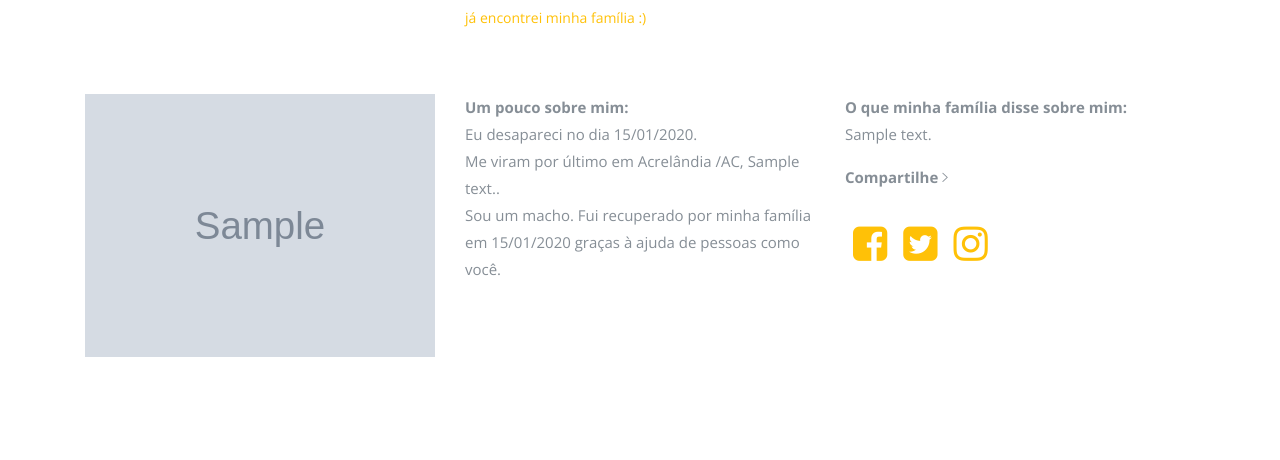
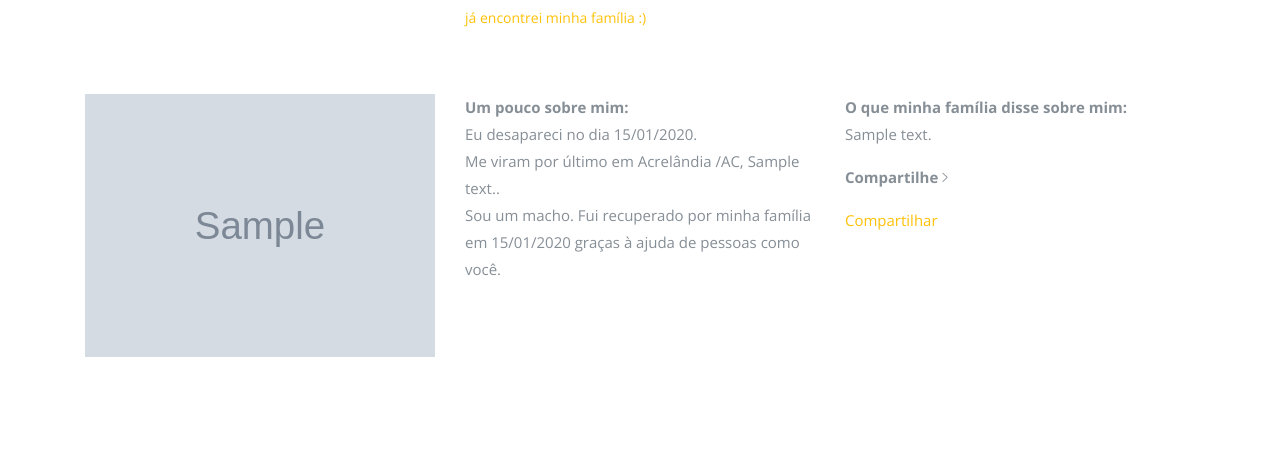
Before and after one commit to guilehm/pet-lost, a Django app: a page that uses web/templates/web/base.html in a window 1280 px wide. Shown: the part 868-1328 px from the top of the page. Run offline with Django 3.2, Linux system fonts and the light colour scheme; data comes from the database, SQL or seed files in the repository; tables that the repository leaves empty hold one stand-in row (values such as "Sample post"); grey boxes marked "Sample" are stand-in pictures; some libraries are stand-ins or nearby versions; some web fonts are replaced.

Commit message:
add facebook share button

```diff
--- a/web/templates/web/base.html
+++ b/web/templates/web/base.html
@@ -17,6 +17,8 @@
     {% endblock %}
 </head>
 <body>
+{% block facebook_sdk %}
+{% endblock %}
 <header role="banner">
     <nav class="navbar navbar-expand-lg navbar-dark bg-dark">
         <div class="container">
--- a/web/templates/web/pet_detail.html
+++ b/web/templates/web/pet_detail.html
@@ -1,7 +1,11 @@
 {% extends 'web/base.html' %}
 {% load static %}
 {% block content %}
-
+{% block facebook_sdk %}
+    <div id="fb-root"></div>
+    <script async defer
+            src="https://connect.facebook.net/pt_BR/sdk.js#xfbml=1&version=v3.2&appId=1986939548034882&autoLogAppEvents=1"></script>
+{% endblock %}
 <section class="section element-animate">
     <div class="container">
         <div class="row justify-content-center mb-5">
@@ -66,14 +70,8 @@
                 {% endif %}
                 <p><a class="font-weight-bold">Compartilhe <span class="ion-ios-arrow-right"></span></a></p>
                 <ul class="list-unstyled d-flex">
-                    <li style="font-size: 40px;">
-                        <a href="" class="p-2"><span class="fa fa-facebook-square"></span></a>
-                    </li>
-                    <li style="font-size: 40px;">
-                        <a href="" class="p-2"><span class="fa fa-twitter-square"></span></a>
-                    </li>
-                    <li style="font-size: 40px;">
-                        <a href="" class="p-2"><span class="fa fa-instagram"></span></a>
+                    <li>
+                        <div class="fb-share-button" data-href="{{ request.build_absolute_uri }}" data-layout="button_count" data-size="small" data-mobile-iframe="true"><a target="_blank" href="https://www.facebook.com/sharer/sharer.php?u={{ request.build_absolute_uri }};src=sdkpreparse" class="fb-xfbml-parse-ignore">Compartilhar</a></div>
                     </li>
                 </ul>
             </div>
```
